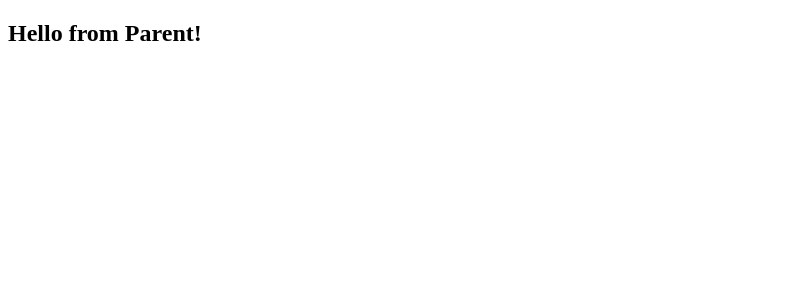
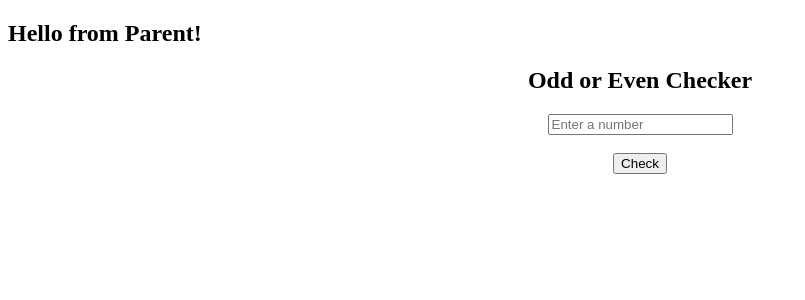
Before and after one commit to 12nagrajhm/React-Js-Handon, a React (Vite) app in the folder my-react-app/: page / in a window 1280 px wide. Shown: the top 300 px of the page, without its empty margins (0-805 px from the left). Built offline with nearby package versions, Linux system fonts and the light colour scheme.

Commit message:
oddEven check

```diff
--- a/my-react-app/src/App.jsx
+++ b/my-react-app/src/App.jsx
@@ -6,6 +6,7 @@ import SubTwoNumbers from "./components/SubTwoNumbers";
 import MulTwoNumbers from "./components/MulTwoNumbers";
 import Calculator from "./components/Calculator";
 import ParentComponent from "./components/ParentComponent";
+import OddEvenCheck from "./components/OddEvenCheck";
 
 
 const App = () => {
@@ -19,6 +20,7 @@ const App = () => {
       <MulTwoNumbers/>*/}
       {/*<Calculator/>*/}
       <ParentComponent/>
+      <OddEvenCheck/>
 
 
     </div>
--- /dev/null
+++ b/my-react-app/src/components/OddEvenCheck.jsx
@@ -0,0 +1,39 @@
+import { useState } from "react";
+
+function OddEvenCheck() {
+  const [num1, setNum1] = useState("");
+  const [result, setResult] = useState(null);
+
+  const handleOddEvenCheck = () => {
+    const number = Number(num1); // Convert string input to a number
+
+    if (isNaN(number)) {
+      setResult("Invalid Number");
+      return;
+    }
+
+    if (number % 2 === 0) {
+      setResult(`${number} is Even`);
+    } else {
+      setResult(`${number} is Odd`);
+    }
+  };
+
+  return (
+    <div style={{ textAlign: "center", marginTop: "20px" }}>
+      <h2>Odd or Even Checker</h2>
+      <input
+        type="number"
+        placeholder="Enter a number"
+        value={num1}
+        onChange={(e) => setNum1(e.target.value)}
+      />
+      <br /><br />
+      <button onClick={handleOddEvenCheck}>Check</button>
+      <br /><br />
+      {result !== null && <h3>{result}</h3>}
+    </div>
+  );
+}
+
+export default OddEvenCheck;
```
